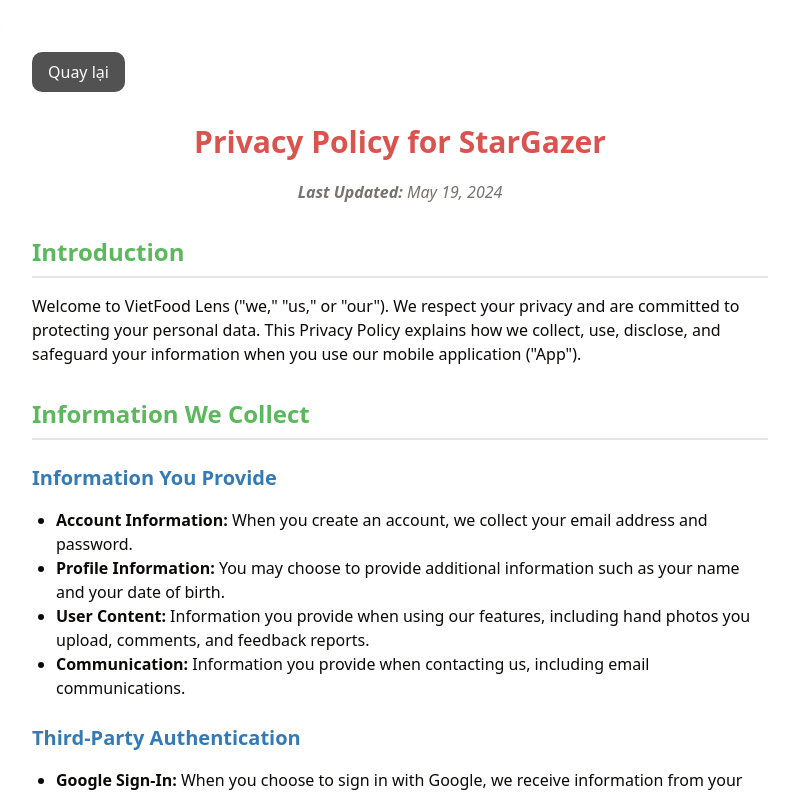
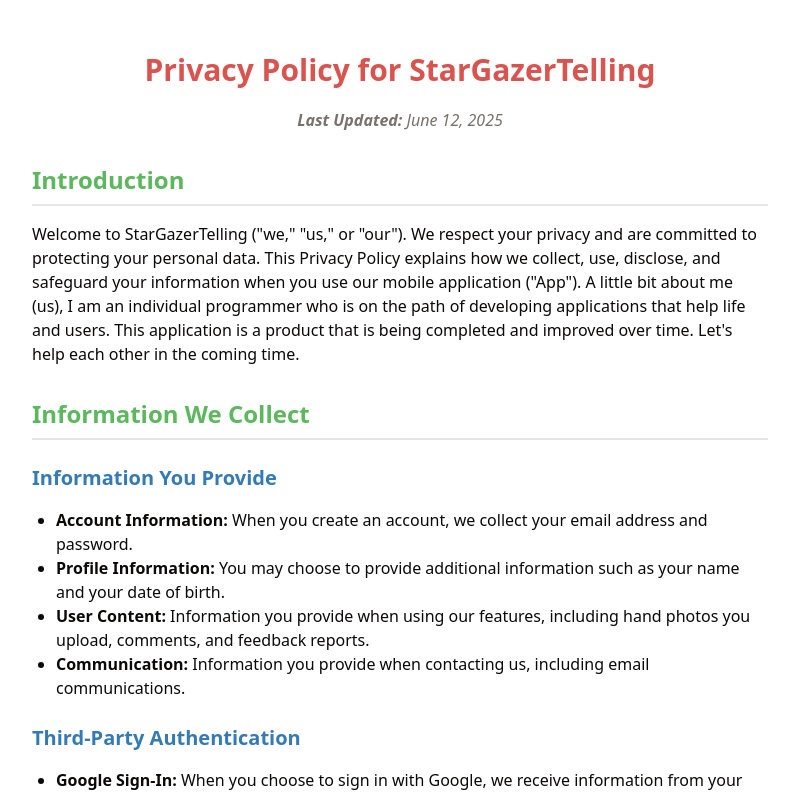
Before and after one commit to thaingocquy07082003/Admin_Dashboard, a Next.js app: page /Policy_introduce in a window 1280 px wide. Shown: the top 796 px of the page, without its empty margins (240-1039 px from the left). Built offline with nearby package versions, Linux system fonts and the light colour scheme; no server answers.

Commit message:
fix policy

```diff
--- a/app/Policy_introduce/page.tsx
+++ b/app/Policy_introduce/page.tsx
@@ -11,18 +11,18 @@
   return (
     <div className="min-h-screen bg-background p-5">
       <div className="max-w-[800px] mx-auto bg-card p-8 rounded-lg shadow-lg">
-        <button
+        {/* <button
           onClick={handleBackClick}
           className="mb-8 px-4 py-2 bg-primary text-primary-foreground rounded-lg hover:bg-primary/90 transition-colors"
         >
           Quay lại
-        </button>
+        </button> */}
 
-        <h1 className="text-3xl font-bold text-[#d9534f] text-center mb-5">Privacy Policy for StarGazer</h1>
-        <p className="text-center italic text-muted-foreground mb-8"><strong>Last Updated:</strong> May 19, 2024</p>
+        <h1 className="text-3xl font-bold text-[#d9534f] text-center mb-5">Privacy Policy for StarGazerTelling</h1>
+        <p className="text-center italic text-muted-foreground mb-8"><strong>Last Updated:</strong> June 12, 2025</p>
 
         <h2 className="text-2xl font-semibold text-[#5cb85c] border-b-2 border-border pb-2 mt-8">Introduction</h2>
-        <p className="my-4 text-foreground">Welcome to VietFood Lens (&quot;we,&quot; &quot;us,&quot; or &quot;our&quot;). We respect your privacy and are committed to protecting your personal data. This Privacy Policy explains how we collect, use, disclose, and safeguard your information when you use our mobile application (&quot;App&quot;).</p>
+        <p className="my-4 text-foreground">Welcome to StarGazerTelling (&quot;we,&quot; &quot;us,&quot; or &quot;our&quot;). We respect your privacy and are committed to protecting your personal data. This Privacy Policy explains how we collect, use, disclose, and safeguard your information when you use our mobile application (&quot;App&quot;). A little bit about me (us), I am an individual programmer who is on the path of developing applications that help life and users. This application is a product that is being completed and improved over time. Let's help each other in the coming time.</p>
 
         <h2 className="text-2xl font-semibold text-[#5cb85c] border-b-2 border-border pb-2 mt-8">Information We Collect</h2>
 
```
